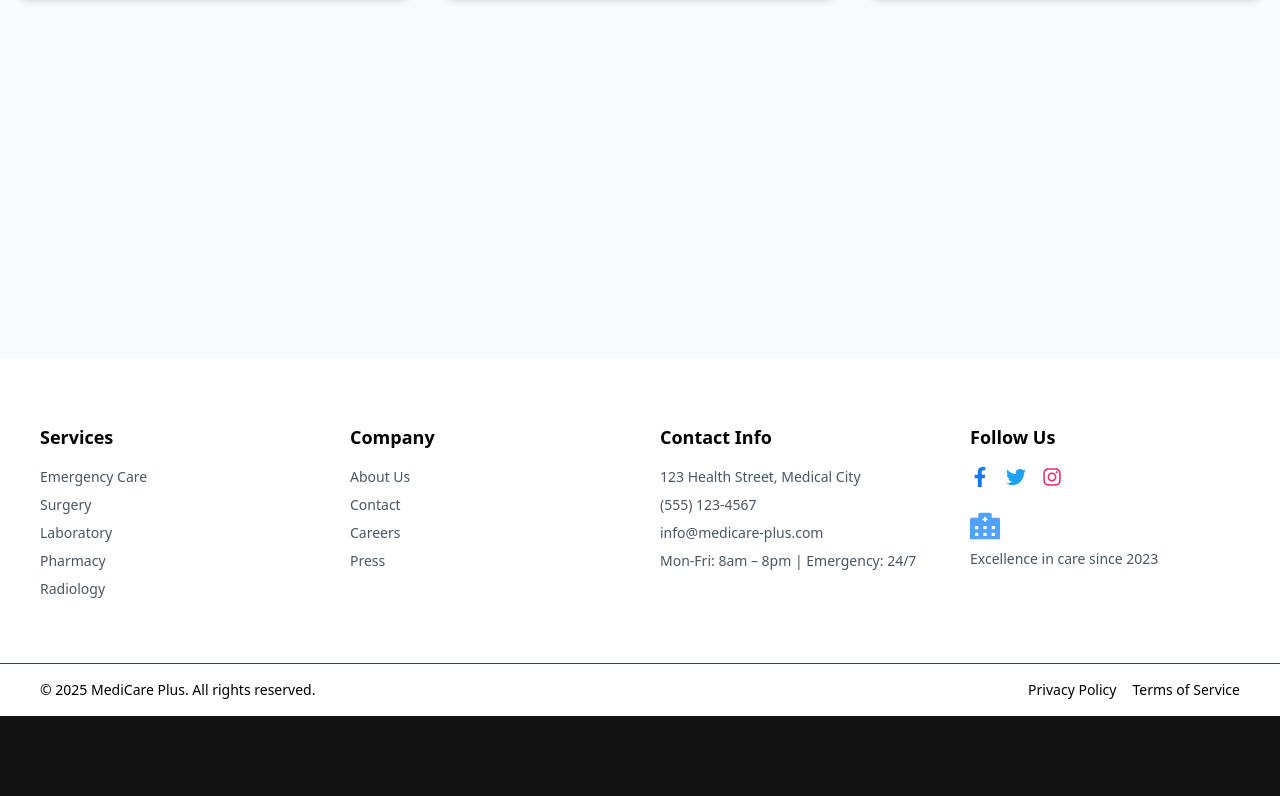
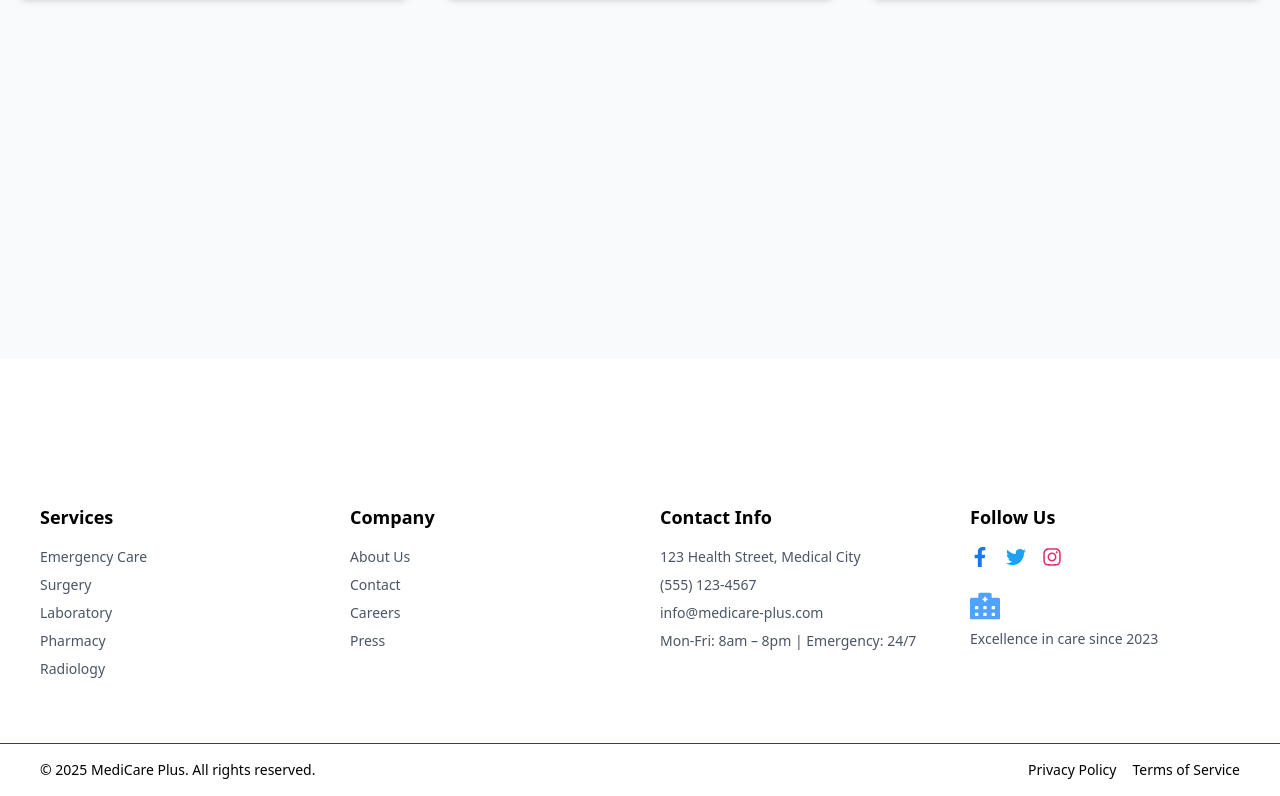
Before and after one commit to animesh156/MetMed, a React (Vite) app in the folder frontend/: page / in a window 1280 px wide. Shown: the part 5209-6005 px from the top of the page. Before the commit the page ends 5925 px from the top, so only its background shows below. Built offline with nearby package versions, Linux system fonts and the light colour scheme; no server answers.

Commit message:
Update Footer.jsx

```diff
--- a/frontend/src/components/Footer.jsx
+++ b/frontend/src/components/Footer.jsx
@@ -10,7 +10,7 @@ function Footer() {
   return (
     <>
       {/* Top Footer Section */}
-      <footer className="dark:bg-neutral-900  text-white px-6 sm:px-10 py-16">
+      <footer className="dark:bg-neutral-900 mt-20 text-white px-6 sm:px-10 py-16">
         <div className="max-w-7xl mx-auto grid grid-cols-1 sm:grid-cols-2 md:grid-cols-4 gap-10">
           {/* Services */}
           <div>
```
